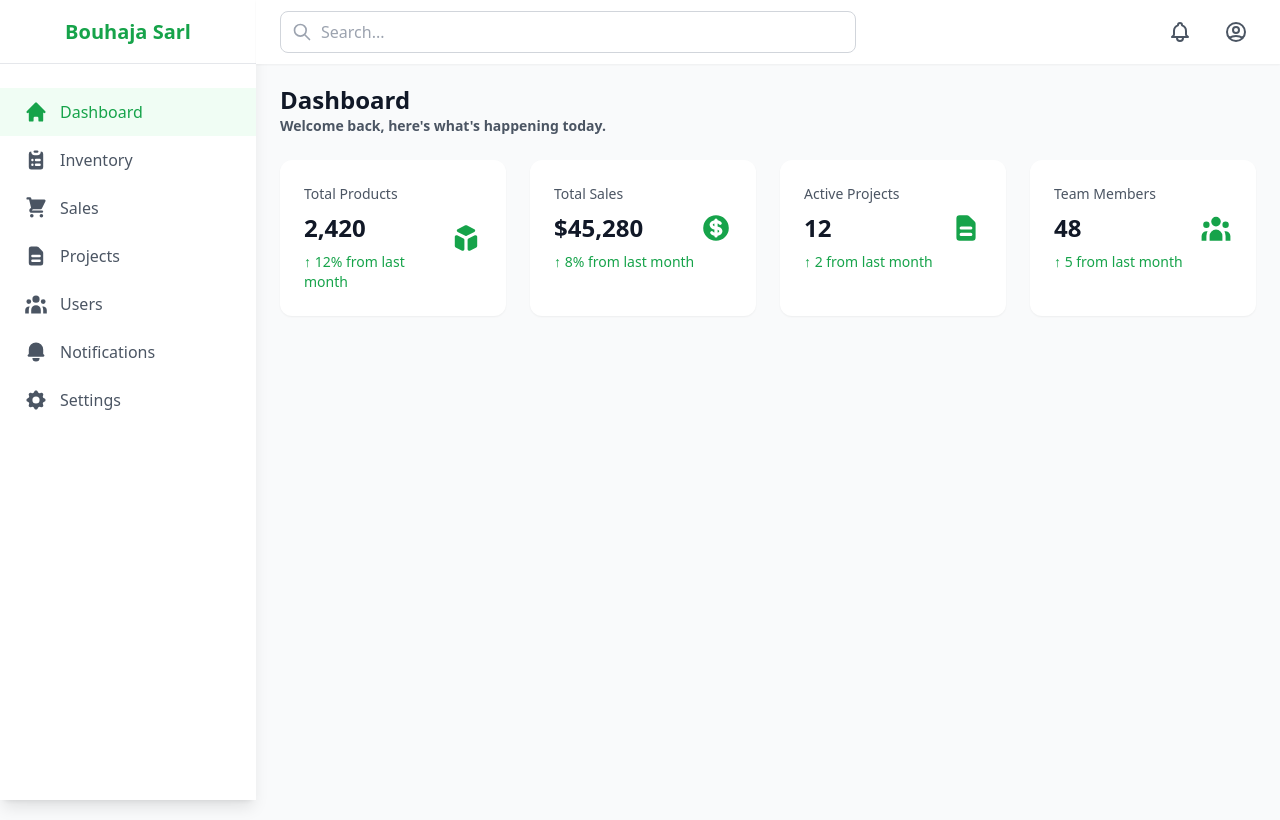
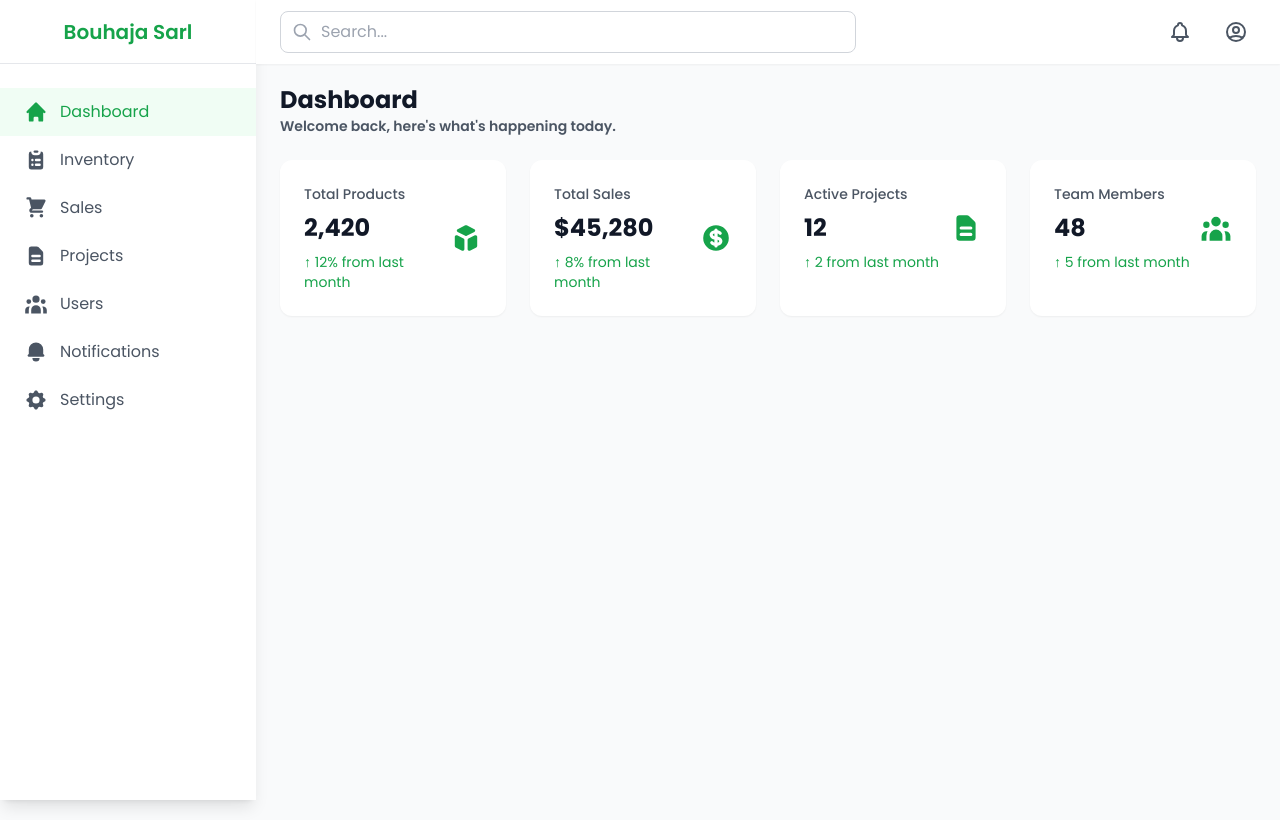
Before and after one commit to rachidfrex/construction-management-app, a React (Vite) app: page /dashboard in a window 1280 px wide. Built offline with nearby package versions, Linux system fonts and the light colour scheme.

Commit message:
refactor: update sidebar title style, add Poppins font, and enhance login flow with navigation

```diff
--- a/src/components/dashboard/Sidebar.tsx
+++ b/src/components/dashboard/Sidebar.tsx
@@ -27,7 +27,7 @@ const Sidebar = () => {
     <div className="w-64 bg-white h-screen shadow-lg fixed left-0 top-0">
       {/* Logo */}
       <div className="h-16 flex items-center justify-center border-b">
-        <h1 className="text-xl font-bold text-green-600"> Bouhaja Sarl</h1>
+        <h1 className="text-xl font-semibold text-green-600"> Bouhaja Sarl</h1>
       </div>
 
       {/* Menu Items */}
--- a/src/index.css
+++ b/src/index.css
@@ -1,3 +1,9 @@
 @tailwind base;
 @tailwind components;
 @tailwind utilities;
+
+@layer base {
+  html {
+    font-family: 'Poppins', sans-serif;
+  }
+}
--- a/src/pages/auth/login.tsx
+++ b/src/pages/auth/login.tsx
@@ -1,13 +1,13 @@
 import React from 'react';
-import { Link } from 'react-router-dom';
+import { Link, useNavigate } from 'react-router-dom'; // Add useNavigate import
 import { FiEye, FiEyeOff } from 'react-icons/fi';
 import { motion } from 'framer-motion';
 import { useToast } from '../../context/ToastContext';
 import authConfig from '../../config/auth.config.json';
 
-
 const Login = () => {
   const { showToast } = useToast();
+  const navigate = useNavigate(); // Add navigate hook
   const [showPassword, setShowPassword] = React.useState(false);
   const [isLoading, setIsLoading] = React.useState(false);
   const [formData, setFormData] = React.useState({
@@ -33,7 +33,10 @@ const Login = () => {
       if (formData.email === authConfig.defaultCredentials.email &&
           formData.password === authConfig.defaultCredentials.password) {
         showToast('success', 'Login successful! Welcome back.');
-        // Handle successful login here
+        // Navigate to dashboard after successful login
+        setTimeout(() => {
+          navigate('/dashboard');
+        }, 1000); // Wait 1 second to show the success message
       } else {
         showToast('error', 'Invalid email or password');
       }
@@ -43,8 +46,6 @@ const Login = () => {
       setIsLoading(false);
     }
   };
-
-
   return (
     <div className="min-h-screen bg-gradient-to-br from-green-50 to-green-100 flex items-center justify-center p-4">
       <motion.div
--- a/tailwind.config.js
+++ b/tailwind.config.js
@@ -15,6 +15,9 @@ export default {
           700: '#0369a1',
         },
       },
+      fontFamily: {
+        'poppins': ['Poppins', 'sans-serif'],
+      },
     },
   },
   plugins: [],
```
